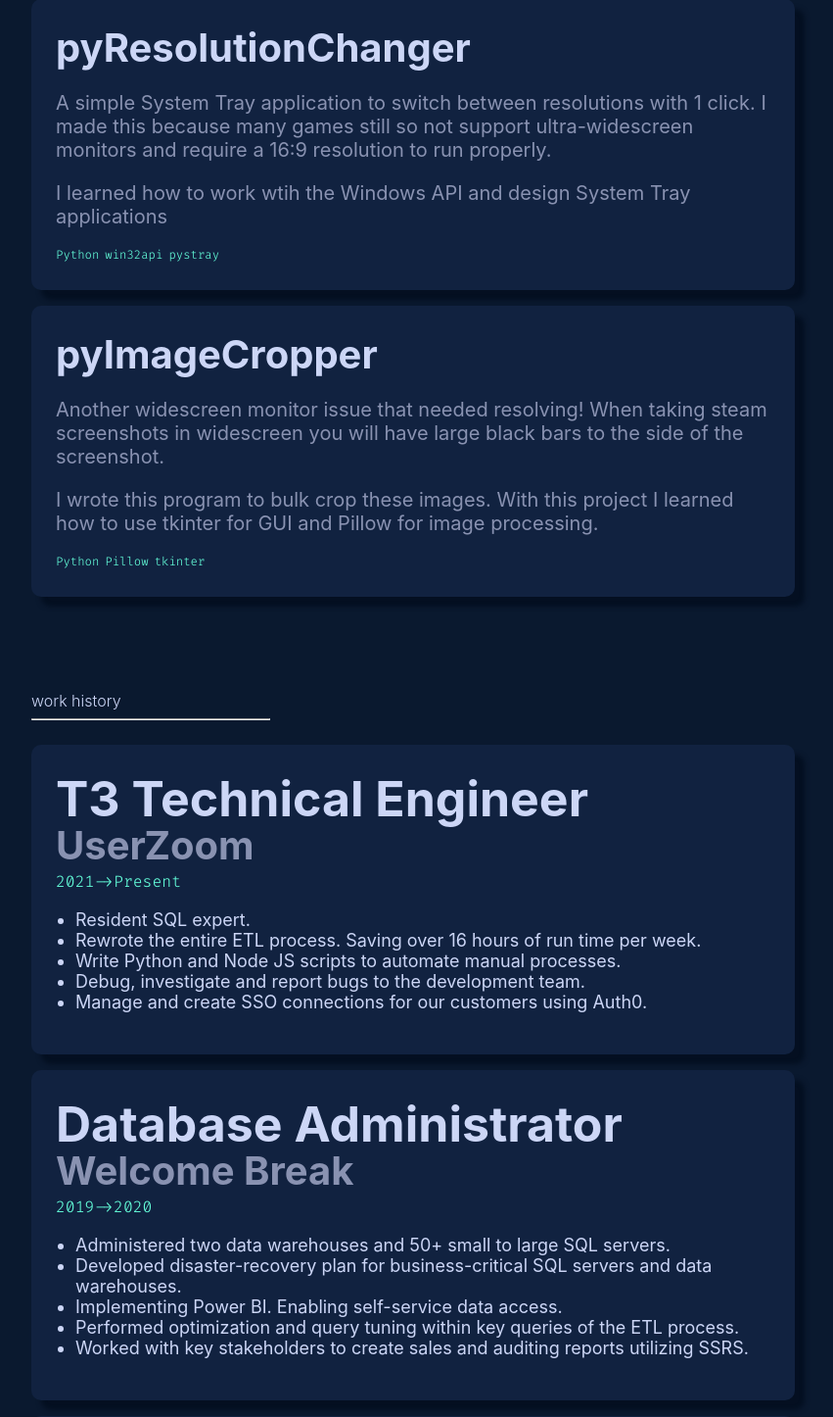
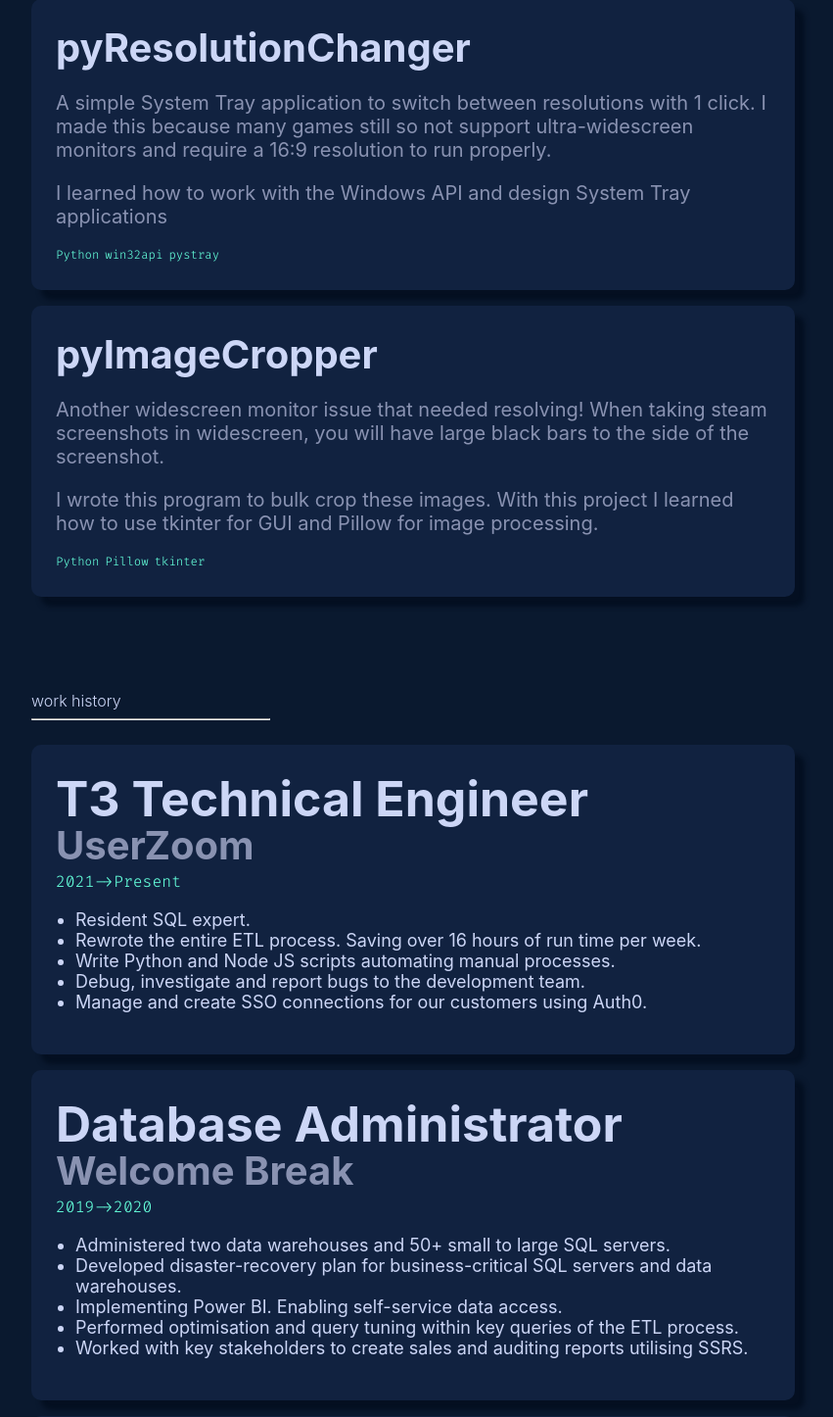
Before and after one commit to BanAaron/aaron-barratt-website, a Flask app: page / in a window 1280 px wide. Shown: the part 1512-2958 px from the top of the page at 98% size, without its empty margins (233-1084 px from the left). Run offline with Flask 2, Linux system fonts and the light colour scheme.

Commit message:
quick fixes

```diff
--- a/templates/index.html
+++ b/templates/index.html
@@ -1,11 +1,12 @@
 <!DOCTYPE html>
 <html lang="en">
   <head>
+    <title>Aaron Barratt</title>
     <meta charset="UTF-8">
     <meta name="viewport" content="width=device-width, initial-scale=1.0">
     <!-- keeping the desktop css separate for sanity -->
-    <link rel="stylesheet" href="{{ url_for('static', filename='css/main.css') }}">
-    <link rel="stylesheet" href="{{ url_for('static', filename='css/desktop.css') }}">
+    <link rel="stylesheet" href=".\static\css\main.css">
+    <link rel="stylesheet" href=".\static\css\desktop.css">
   </head>
   <body>
     <div class="row">
@@ -15,9 +16,12 @@
         </div>
         <div class="socials col-1">
           <ul>
-            <li><a href="https://github.com/aarontbarratt" target=_blank><img src="/static/github.png"></a></li>
-            <li><a href="https://www.linkedin.com/in/aaron-barratt/" target=_blank><img src="/static/linkedin.png"></a></li>
-            <li><a href="https://www.instagram.com/aarontbarratt/" target="_blank"><img src="/static/instagram.png"></a></li>
+            <li><a href="https://github.com/aarontbarratt"
+                   target=_blank><img src="/static/github.png" alt="github logo"></a></li>
+            <li><a href="https://www.linkedin.com/in/aaron-barratt/"
+                   target=_blank><img src="/static/linkedin.png" alt="linkedin logo"></a></li>
+            <li><a href="https://www.instagram.com/aarontbarratt/"
+                   target="_blank"><img src="/static/instagram.png" alt="instagram log"></a></li>
           </ul>
         </div>
         <div class="menu col-9">
@@ -61,7 +65,7 @@
             <div class="project-inner">
               <h1 class="project-title"><a href="https://github.com/aarontbarratt/pyResolutionChanger">pyResolutionChanger</a></h1>
               <p>A simple System Tray application to switch between resolutions with 1 click. I made this because many games still so not support ultra-widescreen monitors and require a 16:9 resolution to run properly.</p>
-              <p>I learned how to work wtih the Windows API and design System Tray applications </p>
+              <p>I learned how to work with the Windows API and design System Tray applications </p>
               <ul>
                 <li>Python</li>
                 <li>win32api</li>
@@ -70,7 +74,7 @@
             </div>
             <div class="project-inner">
               <h1 class="project-title"><a href="https://github.com/aarontbarratt/pyImageCropper">pyImageCropper</a></h1>
-              <p>Another widescreen monitor issue that needed resolving! When taking steam screenshots in widescreen you will have large black bars to the side of the screenshot.</p>
+              <p>Another widescreen monitor issue that needed resolving! When taking steam screenshots in widescreen, you will have large black bars to the side of the screenshot.</p>
               <p>I wrote this program to bulk crop these images. With this project I learned how to use tkinter for GUI and Pillow for image processing.</p>
               <ul>
                 <li>Python</li>
@@ -90,7 +94,7 @@
             <ul class="bullet-points">
               <li>Resident SQL expert.</li>
               <li>Rewrote the entire ETL process. Saving over 16 hours of run time per week.</li>
-              <li>Write Python and Node JS scripts to automate manual processes.</li>
+              <li>Write Python and Node JS scripts automating manual processes.</li>
               <li>Debug, investigate and report bugs to the development team.</li>
               <li>Manage and create SSO connections for our customers using Auth0.</li>
             </ul>
@@ -103,8 +107,8 @@
               <li>Administered two data warehouses and 50+ small to large SQL servers.</li>
               <li>Developed disaster-recovery plan for business-critical SQL servers and data warehouses.</li>
               <li>Implementing Power BI. Enabling self-service data access.</li>
-              <li>Performed optimization and query tuning within key queries of the ETL process.</li>
-              <li>Worked with key stakeholders to create sales and auditing reports utilizing SSRS.</li>
+              <li>Performed optimisation and query tuning within key queries of the ETL process.</li>
+              <li>Worked with key stakeholders to create sales and auditing reports utilising SSRS.</li>
             </ul>
           </div>
           <div class="work-inner">
```
